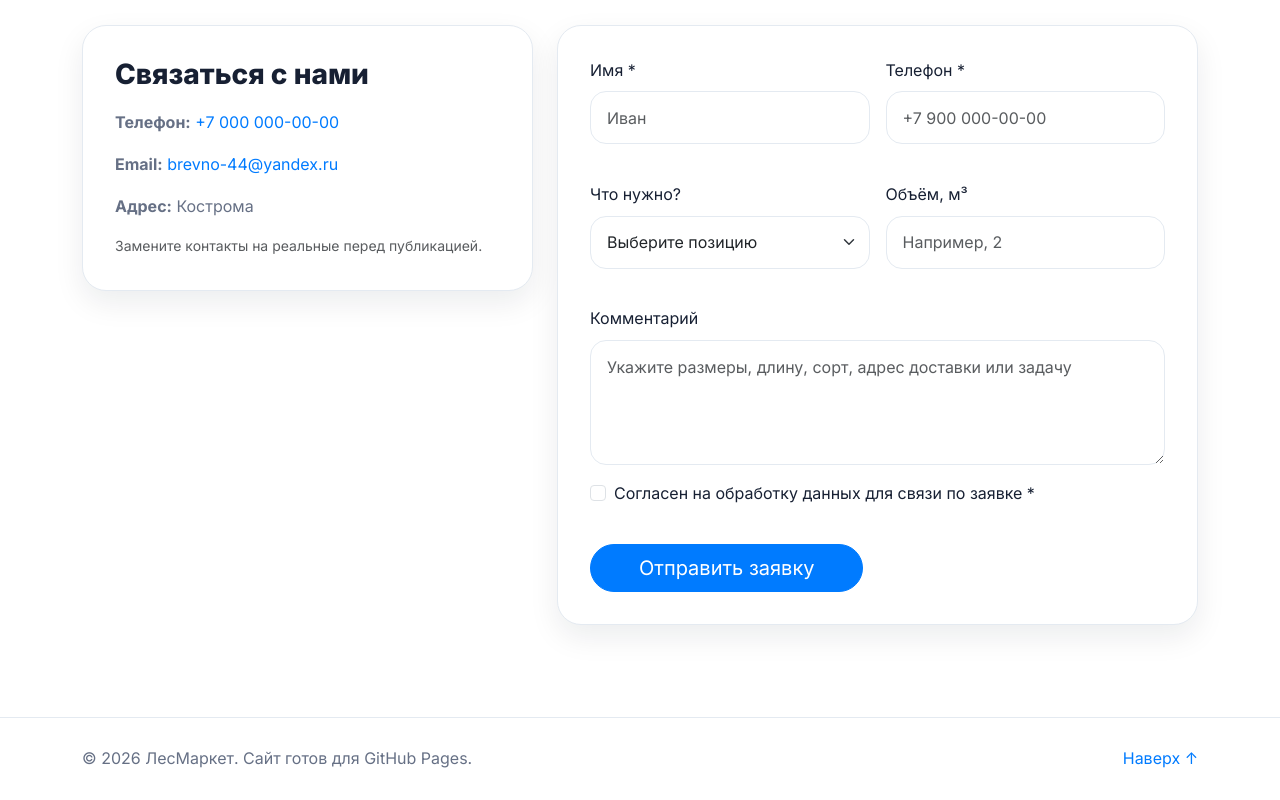
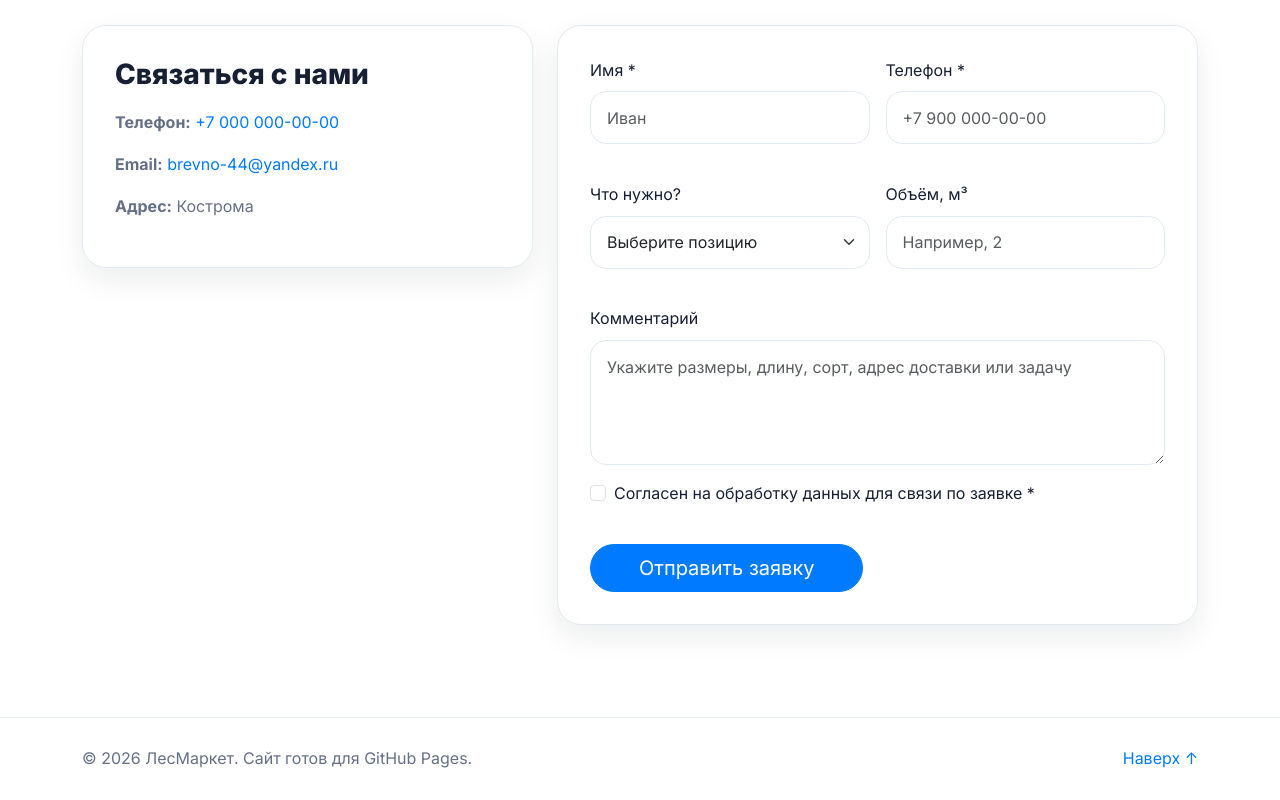
Before and after one commit to dmtat44-maker/wood-site, a plain HTML site: page index.html in a window 1280 px wide. Shown: the part 3969-4769 px from the top of the page. Drawn offline with nearby package versions, Linux system fonts and the light colour scheme.

Commit message:
Update index.html
убрал - замените контакты на реальные

```diff
--- a/index.html
+++ b/index.html
@@ -349,9 +349,6 @@
               <p><strong>Телефон:</strong> <a href="tel:+70000000000">+7 000 000-00-00</a></p>
               <p><strong>Email:</strong> <a href="mailto:order@example.ru">brevno-44@yandex.ru</a></p>
               <p><strong>Адрес:</strong> Кострома </p>
-              <p class="small text-muted mb-0">
-                Замените контакты на реальные перед публикацией.
-              </p>
             </address>
           </div>
 
```
